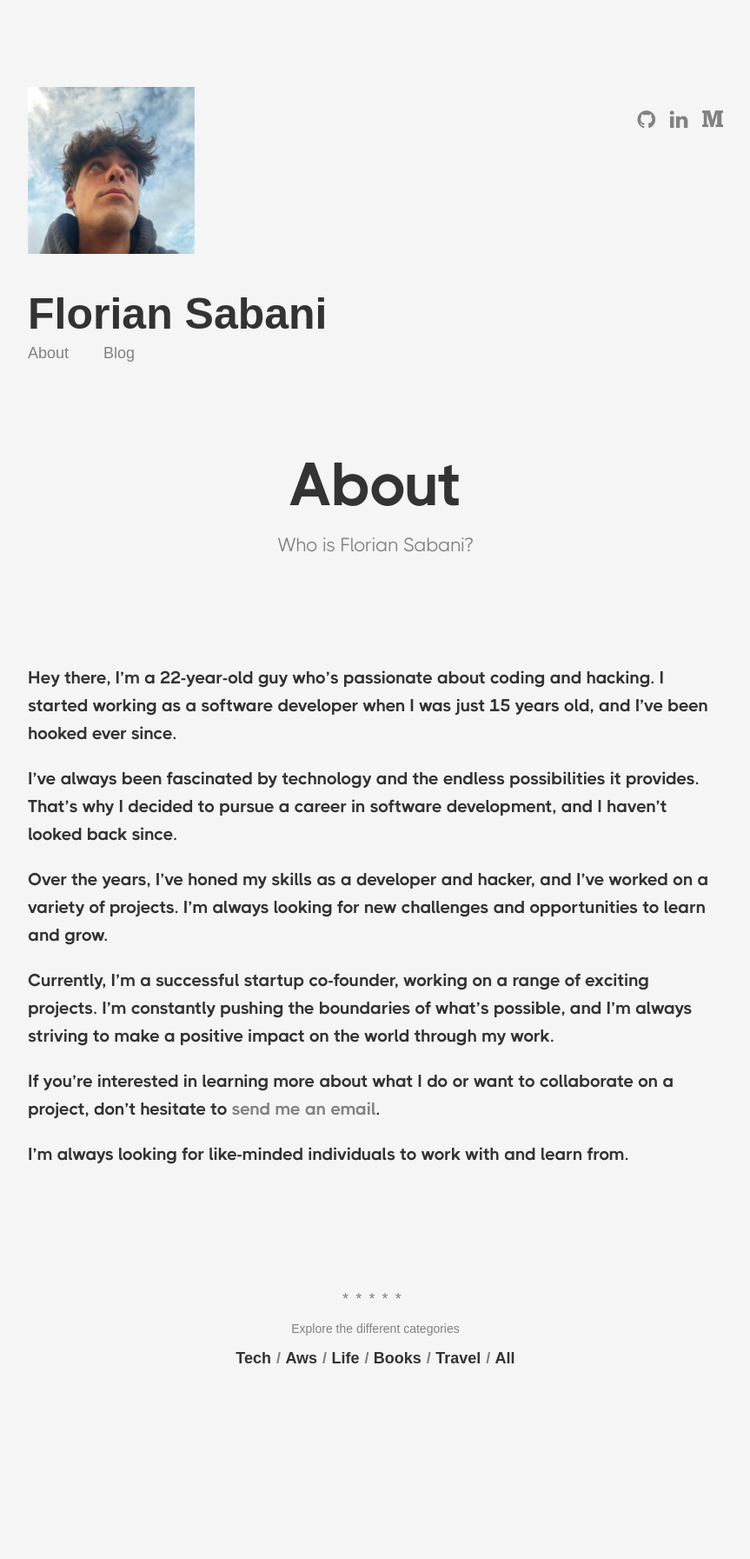
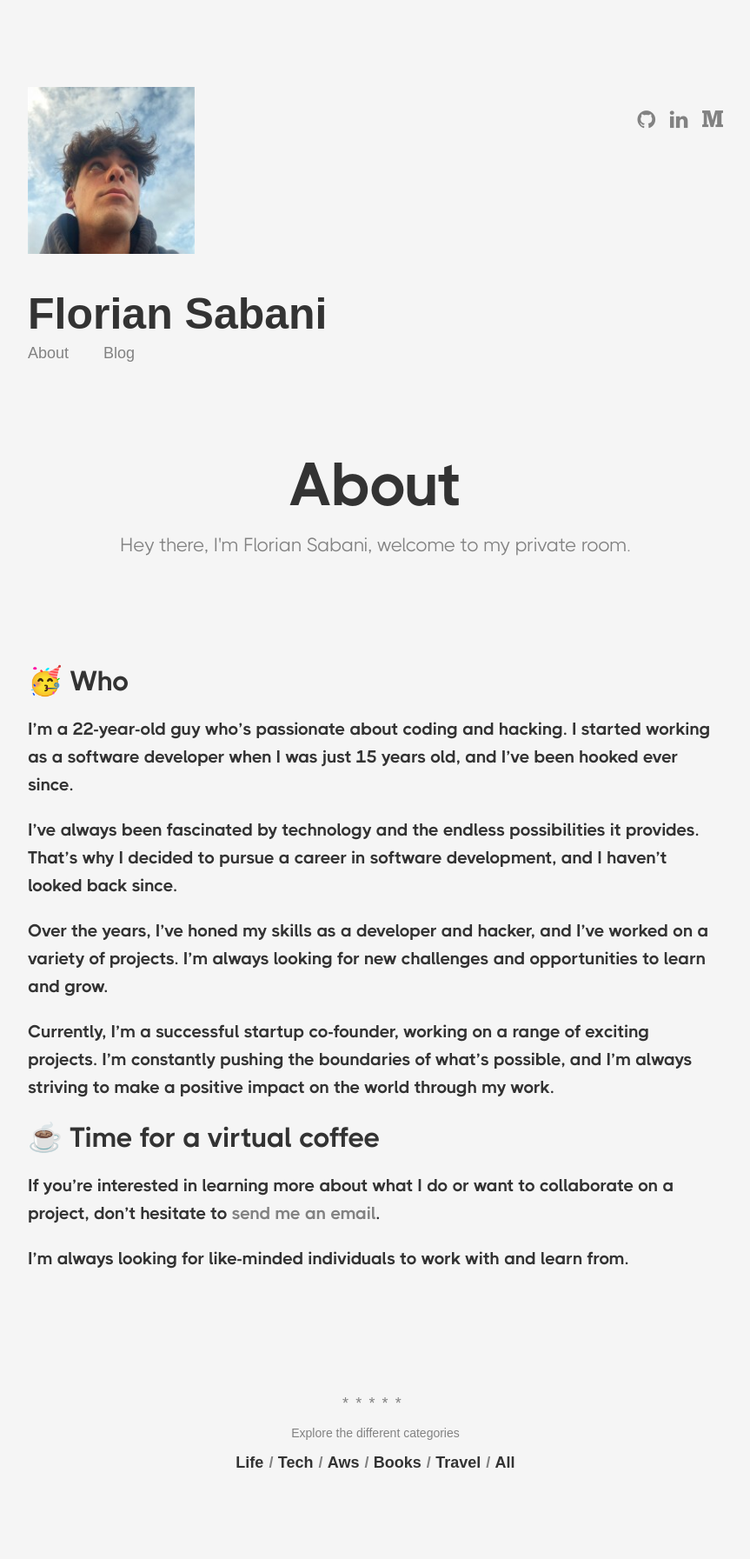
Before and after one commit to fl0wo/fl0wo.github.io, a Jekyll site: the page built from about.md, in a window 1280 px wide. Shown: the whole page at 87% size, without its empty margins (208-1071 px from the left). Built offline with Jekyll 4.4.1, drawn with Linux system fonts in a browser that asks for light colours; before the commit the page ends 1673 px from its top, so only the background shows below that.

Commit message:
Welcome blog done

```diff
--- a/about.md
+++ b/about.md
@@ -1,7 +1,8 @@
 ---
 layout: page
 title: About
-subtitle: Who is Florian Sabani?
+subtitle:  Hey there, I'm Florian Sabani, welcome to my private room.
+
 permalink: /about/
 ---
 
@@ -18,6 +20,7 @@ Over the years, I've honed my skills as a developer and hacker, and I've worked
 
 Currently, I'm a successful startup co-founder, working on a range of exciting projects. I'm constantly pushing the boundaries of what's possible, and I'm always striving to make a positive impact on the world through my work.
 
+# ☕ Time for a virtual coffee
 If you're interested in learning more about what I do or want to collaborate on a project, don't hesitate to [send me an email](mailto: sabaniflorian@gmail.com).
 
 I'm always looking for like-minded individuals to work with and learn from.
--- a/index.html
+++ b/index.html
@@ -1,7 +1,7 @@
 ---
 layout: page
 title: Blog
-subtitle: I love mistakes, so when I do one, I write it down for others to learn something and to avoid falling in the same traps.
+subtitle: I love mistakes, so when I do one, I write it down for others to learn something and to avoid falling into the same traps
 sitemap:
   priority: 0.9
 ---
```
Also changed, not shown: other parts of about.md (+2 -1 lines), _data/categories.yml (+4 -3 lines), README.md.
